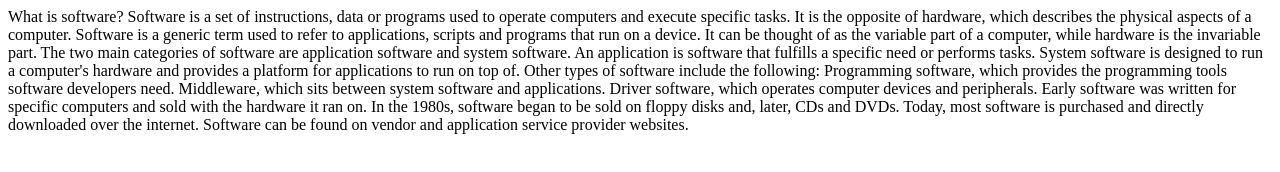
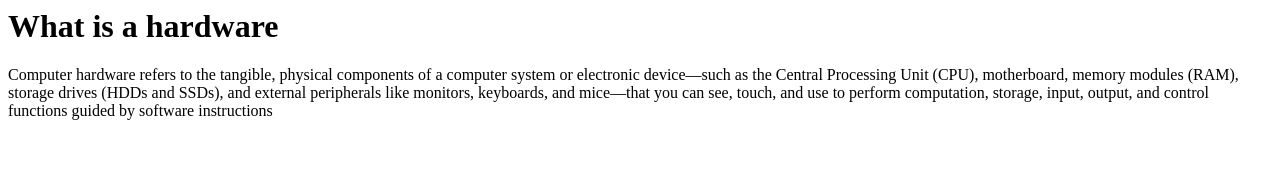
Before and after one commit to Md-ShohanurRahman/Demo1, a plain HTML site: page index.html in a window 1280 px wide. Drawn offline with Linux system fonts and the light colour scheme.

Commit message:
add a description about hardware

```diff
--- a/index.html
+++ b/index.html
@@ -1,13 +1,3 @@
-<p>
-    What is software?
-Software is a set of instructions, data or programs used to operate computers and execute specific tasks. It is the opposite of hardware, which describes the physical aspects of a computer. Software is a generic term used to refer to applications, scripts and programs that run on a device. It can be thought of as the variable part of a computer, while hardware is the invariable part.
-
-The two main categories of software are application software and system software. An application is software that fulfills a specific need or performs tasks. System software is designed to run a computer's hardware and provides a platform for applications to run on top of.
-
-Other types of software include the following:
-
-Programming software, which provides the programming tools software developers need.
-Middleware, which sits between system software and applications.
-Driver software, which operates computer devices and peripherals.
-Early software was written for specific computers and sold with the hardware it ran on. In the 1980s, software began to be sold on floppy disks and, later, CDs and DVDs. Today, most software is purchased and directly downloaded over the internet. Software can be found on vendor and application service provider websites.
+<p> <h1>What is a hardware</h1>
+    Computer hardware refers to the tangible, physical components of a computer system or electronic device—such as the Central Processing Unit (CPU), motherboard, memory modules (RAM), storage drives (HDDs and SSDs), and external peripherals like monitors, keyboards, and mice—that you can see, touch, and use to perform computation, storage, input, output, and control functions guided by software instructions
 </p>
```
